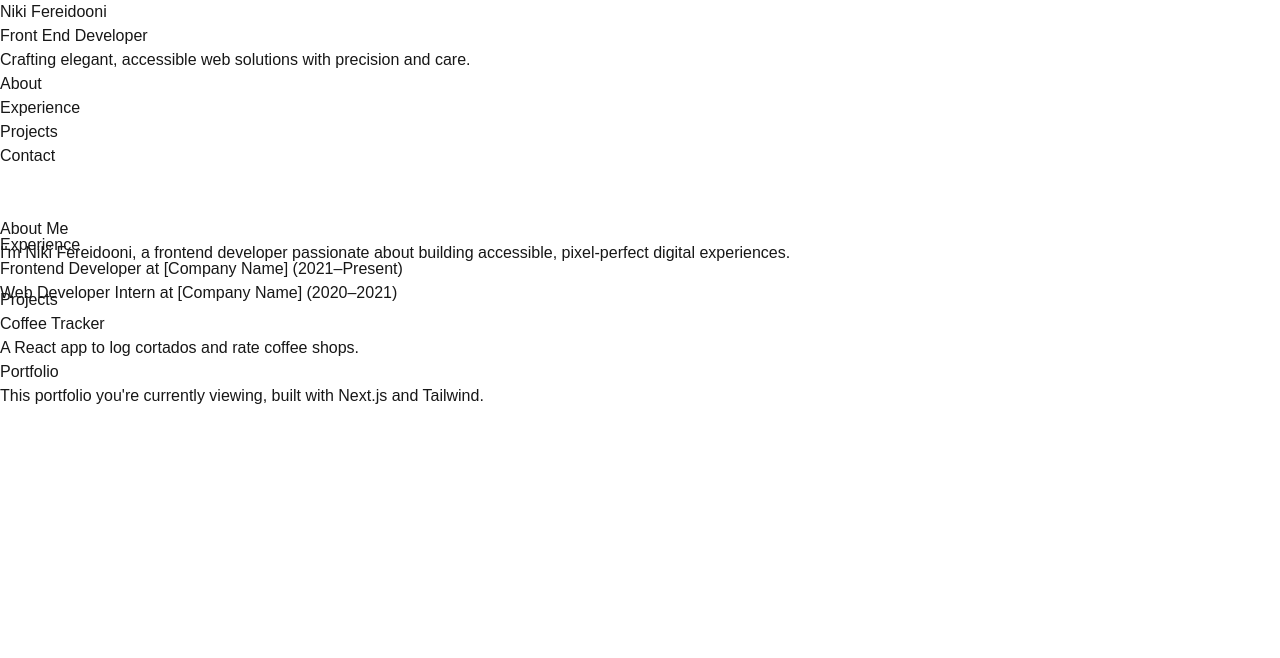
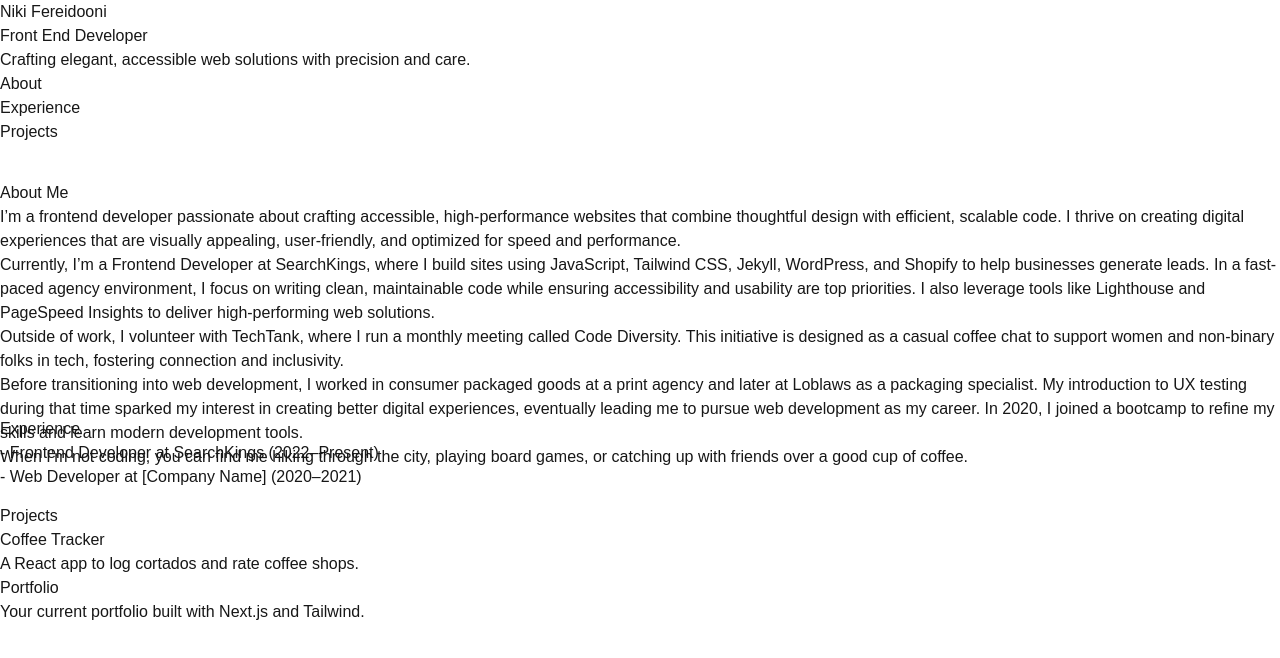
Before and after one commit to nfereidooni/CodeByNiki.com, a Next.js app: page / in a window 1280 px wide. Shown: the top 658 px of the page. Built offline with nearby package versions, Linux system fonts and the light colour scheme.

Commit message:
updated layout and some inside page content

```diff
--- a/src/app/about/page.js
+++ b/src/app/about/page.js
@@ -5,9 +5,17 @@
     <Parallax speed={-10}>
       <section id="about" className="min-h-screen flex flex-col justify-center">
         <h1 className="text-4xl font-bold">About Me</h1>
-        <p className="mt-4 text-lg">
-          I'm a frontend developer.
-        </p>
+        <div className="mt-4 text-lg">
+            <p class="mb-2">I’m a frontend developer passionate about crafting accessible, high-performance websites that combine thoughtful design with efficient, scalable code. I thrive on creating digital experiences that are visually appealing, user-friendly, and optimized for speed and performance.</p>
+
+            <p class="mb-2">Currently, I’m a Frontend Developer at SearchKings, where I build sites using JavaScript, Tailwind CSS, Jekyll, WordPress, and Shopify to help businesses generate leads. In a fast-paced agency environment, I focus on writing clean, maintainable code while ensuring accessibility and usability are top priorities. I also leverage tools like Lighthouse and PageSpeed Insights to deliver high-performing web solutions.</p>
+
+            <p class="mb-2">Outside of work, I volunteer with TechTank, where I run a monthly meeting called Code Diversity. This initiative is designed as a casual coffee chat to support women and non-binary folks in tech, fostering connection and inclusivity.</p>
+
+            <p class="mb-2">Before transitioning into web development, I worked in consumer packaged goods at a print agency and later at Loblaws as a packaging specialist. My introduction to UX testing during that time sparked my interest in creating better digital experiences, eventually leading me to pursue web development as my career. In 2020, I joined a bootcamp to refine my skills and learn modern development tools.</p>
+
+            <p class="mb-2">When I’m not coding, you can find me hiking through the city, playing board games, or catching up with friends over a good cup of coffee.</p>
+        </div>
       </section>
     </Parallax>
   );
--- a/src/app/experience/page.js
+++ b/src/app/experience/page.js
@@ -1,4 +1,25 @@
 import { Parallax } from "react-scroll-parallax";
+
+const experiences = [
+    {
+      timeframe: "2022 — Present",
+      role: "Frontend Developer",
+      company: "SearchKings",
+      companyLink: "https://www.searchkings.com",
+      description:
+        "Develop and maintain lead-generation websites using modern frameworks, with a strong focus on clean code, accessibility, and performance optimization.",
+      technologies: ["JavaScript", "Liquid", "Tailwind"],
+    },
+    {
+      timeframe: "2024 - Present",
+      role: "Organizer",
+      company: "TechTank",
+      companyLink: "https://www.techtankto.com/",
+      description:
+        "Host monthly coffee chats to foster inclusivity and provide support for women and non-binary professionals in tech through the Code Diversity initiative.",
+    },
+  ];
+
 
 export default function Experience() {
   return (
--- a/src/app/layout.js
+++ b/src/app/layout.js
@@ -9,14 +9,14 @@
 export default function RootLayout({ children }) {
   return (
     <html lang="en">
-      <body className="grid grid-cols-4 h-screen">
+      <body className="lg:flex lg:justify-between lg:gap-4">
         {/* Sidebar */}
-        <aside className="col-span-1 bg-gray-900 text-white">
+        <aside className="lg:sticky lg:top-0 lg:flex lg:max-h-screen lg:w-1/4 lg:flex-col lg:justify-between lg:py-24">
           <LeftSidebar />
         </aside>
 
         {/* Main Content */}
-        <main className="col-span-3 overflow-y-auto">{children}</main>
+        <main className="lg:w-3/4">{children}</main>
       </body>
     </html>
   );
--- a/src/app/page.js
+++ b/src/app/page.js
@@ -2,6 +2,9 @@
 
 import RightContent from "@/components/RightContent";
 import { Parallax } from "react-scroll-parallax";
+import About from "./about/page";
+import Experience from "./experience/page";
+import Projects from "./projects/page";
 
 export default function Home() {
   return (
@@ -9,41 +12,17 @@
       <div className="flex flex-col space-y-32 px-8">
         {/* About Section */}
         <Parallax speed={-10}>
-          <section id="about" className="max-w-7xl mx-auto min-h-screen flex flex-col justify-center">
-            <h1 className="text-4xl font-bold">About Me</h1>
-            <p className="mt-4 text-lg">
-              I'm Niki Fereidooni, a frontend developer passionate about building accessible, pixel-perfect digital
-              experiences.
-            </p>
-          </section>
+          <About/>
         </Parallax>
 
         {/* Experience Section */}
         <Parallax speed={-5}>
-          <section id="experience" className="max-w-7xl mx-auto min-h-screen flex flex-col justify-center">
-            <h1 className="text-4xl font-bold">Experience</h1>
-            <ul className="mt-4 text-lg list-disc list-inside">
-              <li>Frontend Developer at [Company Name] (2021–Present)</li>
-              <li>Web Developer Intern at [Company Name] (2020–2021)</li>
-            </ul>
-          </section>
+          <Experience/>
         </Parallax>
 
         {/* Projects Section */}
         <Parallax speed={0}>
-          <section id="projects" className="max-w-7xl mx-auto min-h-screen flex flex-col justify-center">
-            <h1 className="text-4xl font-bold">Projects</h1>
-            <ul className="mt-4 space-y-4">
-              <li>
-                <h2 className="text-2xl font-semibold">Coffee Tracker</h2>
-                <p>A React app to log cortados and rate coffee shops.</p>
-              </li>
-              <li>
-                <h2 className="text-2xl font-semibold">Portfolio</h2>
-                <p>This portfolio you're currently viewing, built with Next.js and Tailwind.</p>
-              </li>
-            </ul>
-          </section>
+          <Projects/>
         </Parallax>
       </div>
     </RightContent>
--- a/src/components/LeftSidebar.js
+++ b/src/components/LeftSidebar.js
@@ -25,11 +25,6 @@
               Projects
             </a>
           </li>
-          <li>
-            <a href="#contact" className="hover:text-teal-400">
-              Contact
-            </a>
-          </li>
         </ul>
       </nav>
     </aside>
```
